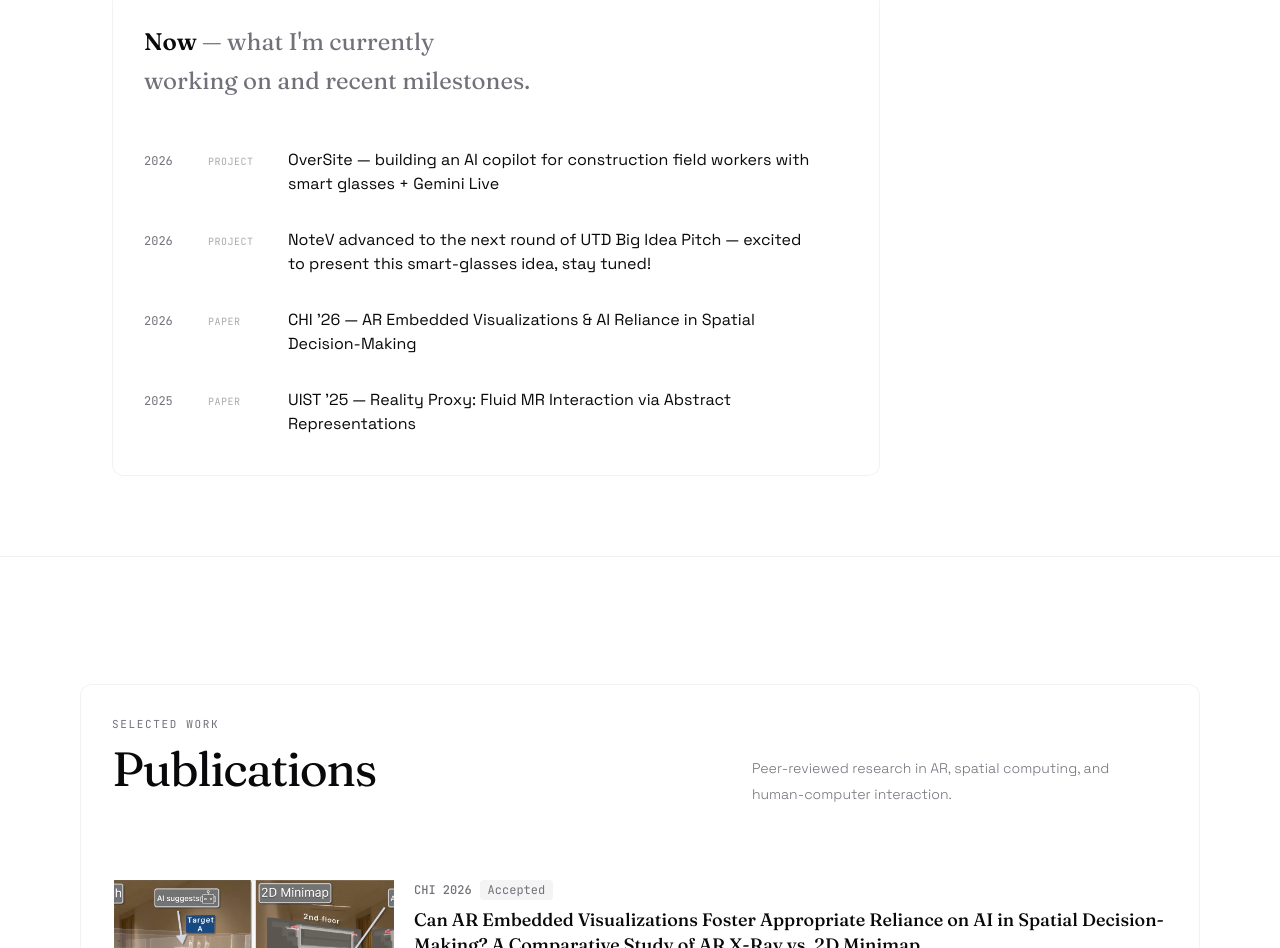
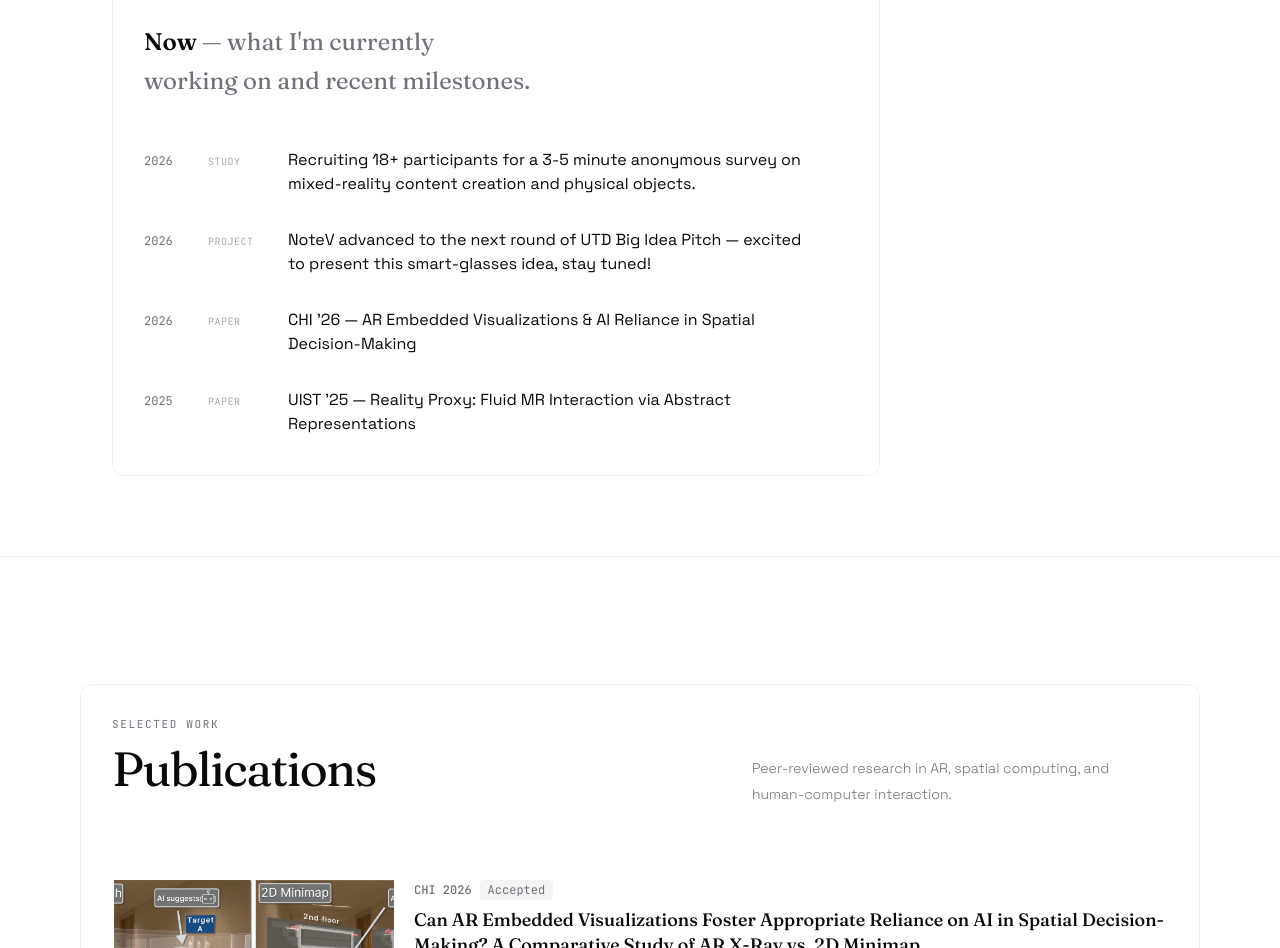
Before and after one commit to DearBobby9/DearBobby9.github.io, a Next.js app: page / in a window 1280 px wide. Shown: the part 1135-2083 px from the top of the page. Built offline with nearby package versions, Linux system fonts and the light colour scheme; no server answers.

Commit message:
Add MR study recruitment update

```diff
--- a/src/data/updates.ts
+++ b/src/data/updates.ts
@@ -3,7 +3,7 @@
 
 export interface Update {
     year: string;
-    type: "Project" | "Paper" | "Blog" | "Award";
+    type: "Project" | "Paper" | "Blog" | "Award" | "Study";
     title: string;
     href: string;
 }
@@ -11,9 +11,9 @@ export interface Update {
 export const updates: Update[] = [
     {
         year: "2026",
-        type: "Project",
-        title: "OverSite — building an AI copilot for construction field workers with smart glasses + Gemini Live",
-        href: "/#projects",
+        type: "Study",
+        title: "Recruiting 18+ participants for a 3-5 minute anonymous survey on mixed-reality content creation and physical objects.",
+        href: "https://utdallas.qualtrics.com/jfe/form/SV_3qmGPGjFEVcqske",
     },
     {
         year: "2026",
```
